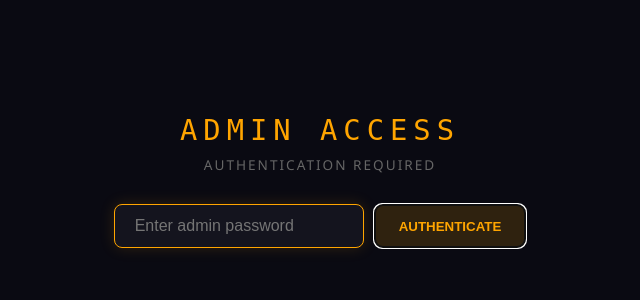
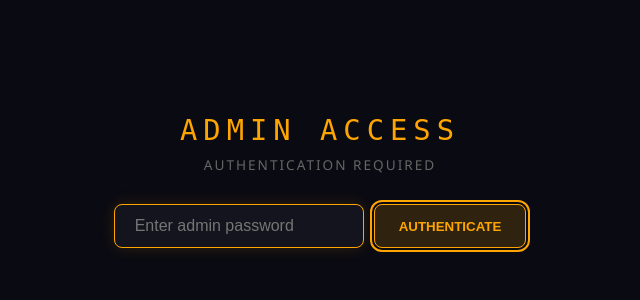
Before and after one commit to Minaty001/and9, a Flask app: page /api/admin/panel in a window 1280 px wide, with the restyled element focused. Shown: the part 202-502 px from the top of the page, without its empty margins (320-960 px from the left). Run offline with Flask 3, Linux system fonts and the light colour scheme.

Commit message:
🎨 Palette: [UX improvement] Add keyboard focus indicator to admin buttons
Co-authored-by: Minaty001 <206069973+Minaty001@users.noreply.github.com>

```diff
--- a/app/templates/admin.html
+++ b/app/templates/admin.html
@@ -32,6 +32,10 @@
             background: #14141e; color: #e0e0e0; font-size: 1rem; width: 250px; outline: none;
         }
         .login-box input:focus { border-color: #FFA500; box-shadow: 0 0 15px rgba(255,165,0,0.15); }
+        button:focus-visible {
+            outline: 2px solid #FFA500;
+            outline-offset: 2px;
+        }
         .login-box button {
             padding: 12px 24px; border: 1px solid #FFA500; border-radius: 8px;
             background: rgba(255,165,0,0.15); color: #FFA500; font-weight: 600; cursor: pointer;
```
